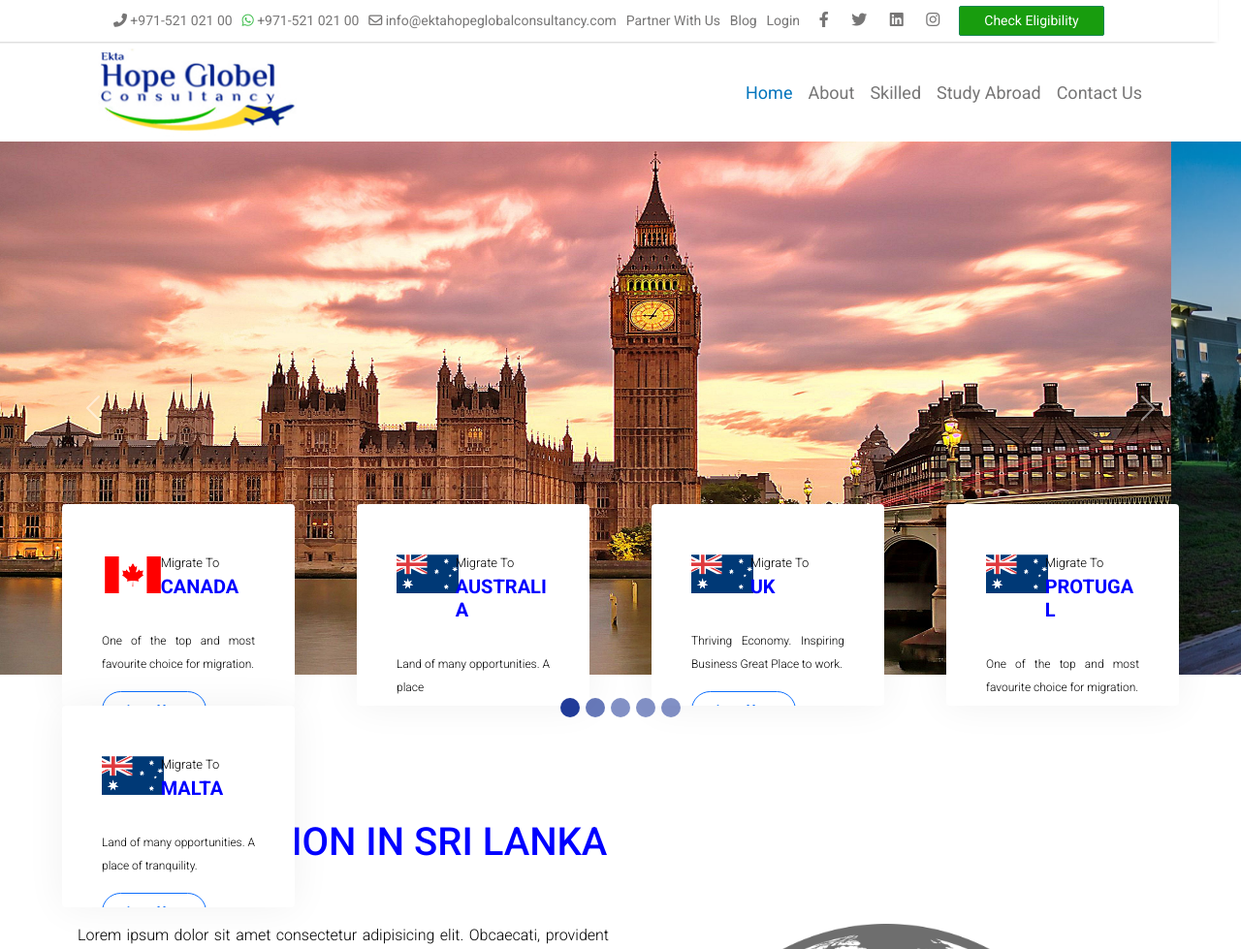
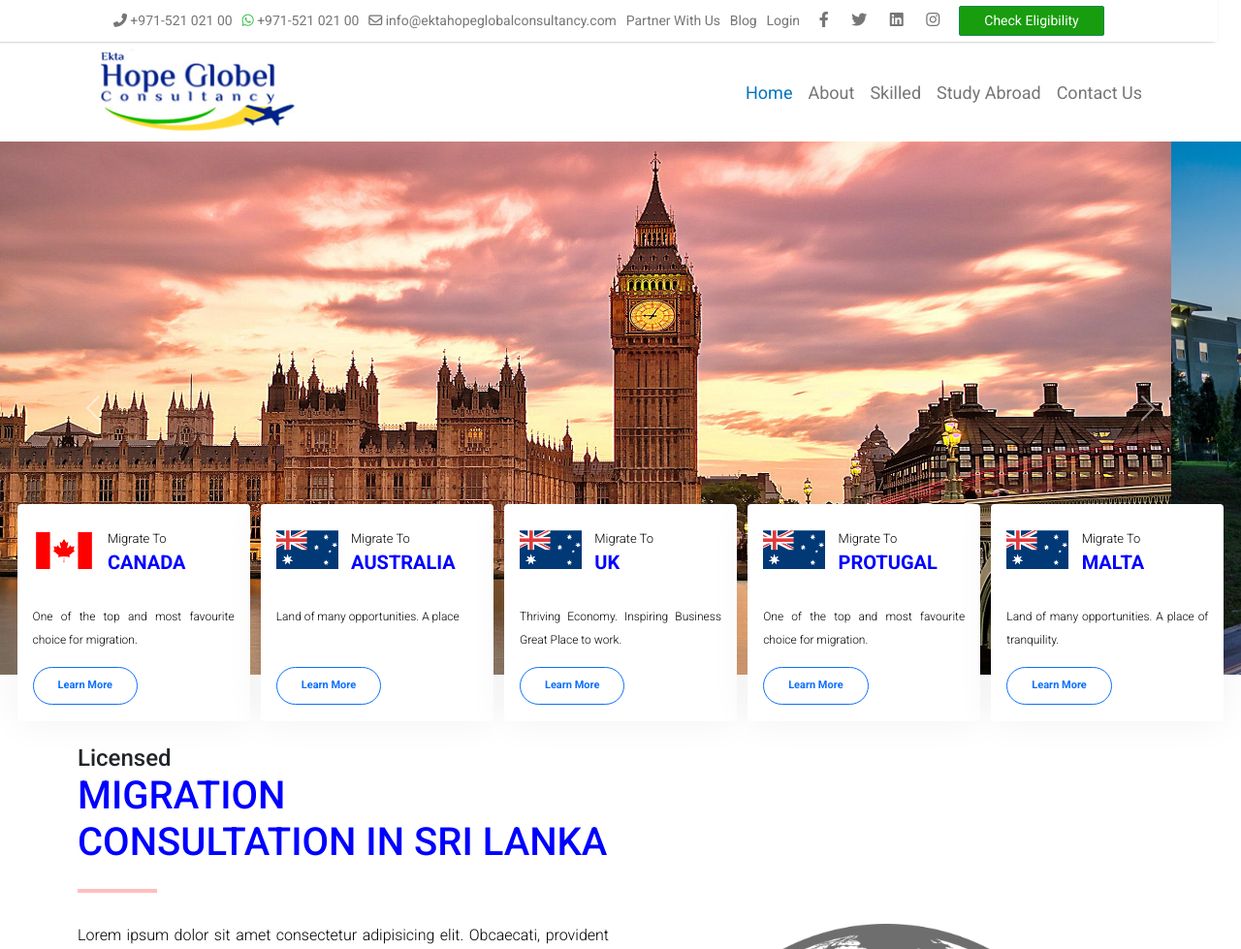
Before and after one commit to ChristoT98/Hope_Global, a plain HTML site: page index.html in a window 1280 px wide. Shown: the top 979 px of the page at 97% size. Drawn offline with nearby package versions, Linux system fonts and the light colour scheme.

Commit message:
updated styles

```diff
--- a/css/style.css
+++ b/css/style.css
@@ -1,10 +1,10 @@
-@import url('https://fonts.googleapis.com/css2?family=Roboto:wght@100;300;400;500;700;900&display=swap');
+@import url("https://fonts.googleapis.com/css2?family=Roboto:wght@100;300;400;500;700;900&display=swap");
 
 * {
   margin: 0;
   padding: 0;
   box-sizing: border-box;
-    font-family: 'Roboto', sans-serif;
+  font-family: "Roboto", sans-serif;
 }
 
 /* InfoBar Styles Start */
@@ -16,28 +16,28 @@
   box-shadow: -5px -3px 4px 2px rgba(0, 0, 0, 0.5);
 }
 
-.infoBarWrapper>span {
+.infoBarWrapper > span {
   color: #777676;
   font-size: 14px;
   font-weight: 400;
 }
 
-.infoBarWrapper>span>a {
+.infoBarWrapper > span > a {
   text-decoration: none;
   color: #777676;
 }
 
-.infoBarWrapper>span>a:hover {
+.infoBarWrapper > span > a:hover {
   color: #0003af;
 }
 
-.socialIconWrapper>i {
+.socialIconWrapper > i {
   font-size: 16px;
   padding: 0 10px;
   cursor: pointer;
 }
 
-.socialIconWrapper>i:hover {
+.socialIconWrapper > i:hover {
   color: #0003af;
 }
 
@@ -150,14 +150,9 @@ nav.navbar-toggler span {
 
 /* Carosal & Card Styles Start */
 
-.card-parent-row {
-    top: 520px;
+.card-parent {
   width: 100%;
-    display: flex;
-    justify-content: space-between;
-    padding-right: 5%;
-    padding-left: 5%;
-    z-index: 1;
+  z-index: 3;
 }
 
 .slide-img {
@@ -181,6 +176,7 @@ nav.navbar-toggler span {
 }
 
 .card-description {
+  min-height: 48px;
   font-size: 12px;
 }
 
@@ -284,7 +280,6 @@ nav.navbar-toggler span {
 .card {
   position: relative;
   height: 100%;
-    padding: 25px;
   border: none;
   box-shadow: 0px 0px 40px 0px rgb(0 0 0 / 6%);
   background: #fff;
@@ -378,6 +373,10 @@ p {
   height: 2px;
   content: "";
   background: #00ffff;
+}
+
+#whyDifferent .card {
+  padding: 1rem;
 }
 
 .content p {
@@ -476,7 +475,11 @@ p {
   -webkit-appearance: none;
 }
 
-#freeAssessment .inner-wrapper form .form-control .bootstrap-select:not([class*="col-"]):not([class*="form-control"]):not(.input-group-btn) {
+#freeAssessment
+  .inner-wrapper
+  form
+  .form-control
+  .bootstrap-select:not([class*="col-"]):not([class*="form-control"]):not(.input-group-btn) {
   width: 100%;
 }
 
@@ -521,14 +524,14 @@ p {
   cursor: pointer;
 }
 
-button {
+#freeAssessment button {
   display: inline-block;
   vertical-align: middle;
   position: relative;
   overflow: hidden;
 }
 
-button:hover {
+#freeAssessment button:hover {
   color: #fff !important;
   background: #06238c;
 }
@@ -648,7 +651,7 @@ button:hover {
   color: #000;
 }
 
-.carousel-indicators [data-bs-target] {
+#testimonialIndicators .carousel-indicators [data-bs-target] {
   position: relative;
   top: 60px;
   background: #06238c;
@@ -685,7 +688,7 @@ button:hover {
   position: relative;
 }
 
-.serviceList>h6 {
+.serviceList > h6 {
   padding-bottom: 10px;
 }
 
@@ -722,10 +725,9 @@ span.divider {
   font-size: 15px;
   text-align: center;
   line-height: 40px;
-    ;
 }
 
-.socialIconContainer>i {
+.socialIconContainer > i {
   margin: 0 10px;
   cursor: pointer;
 }
@@ -745,17 +747,22 @@ span.divider {
 }
 
 .btnArrow:hover {
-    background-color: rgb(207, 207, 207)
+  background-color: rgb(207, 207, 207);
 }
 
 .btnArrow:active {
-    background-color: rgb(185, 185, 185)
+  background-color: rgb(185, 185, 185);
 }
 
 /* Footer Styles End */
 
+@media only screen and (max-width: 768px) {
+  .card-parent {
+    top: 220px;
+  }
+}
+
 @media only screen and (max-width: 960px) {
-
   /* InfoBar Styles Start */
   .infoBarContainer {
     display: none;
@@ -770,7 +777,7 @@ span.divider {
     position: fixed;
   }
 
-    .navbar-brand>img {
+  .navbar-brand > img {
     width: 100px;
   }
 
@@ -784,10 +791,6 @@ span.divider {
   .slide-img {
     width: 100%;
     height: 200px;
-    }
-
-    .card-parent-row {
-        top: 220px;
   }
 
   .card-size {
@@ -850,18 +853,18 @@ span.divider {
     align-items: center;
   }
 
-    .info-section-1>span {
+  .info-section-1 > span {
     font-size: 13px;
     padding: 5px 0px;
     color: #777676;
     text-align: center;
   }
 
-    .info-section-1>span>i {
+  .info-section-1 > span > i {
     font-size: 12px;
   }
 
-    .info-section-2>span>a {
+  .info-section-2 > span > a {
     text-decoration: none;
     font-size: 15px;
     padding: 10px 0px;
@@ -875,12 +878,12 @@ span.divider {
     align-items: center;
   }
 
-    .info-section-3>.socialIconWrapper>i {
+  .info-section-3 > .socialIconWrapper > i {
     color: #777676;
     font-size: 20px;
   }
 
-    .info-section-4>.btnCheckEligibility {
+  .info-section-4 > .btnCheckEligibility {
     width: 200px;
   }
 
@@ -911,7 +914,11 @@ span.divider {
   /* Footer Styles End */
 }
 
-@media (max-width: 1920px) {
+@media only screen and (min-width: 768px) {
+  .card-parent {
+    top: 520px;
+  }
+
   #whyDifferent .right {
     background: url(../img/guy.png) no-repeat bottom center;
     background-size: 407px;
--- a/index.html
+++ b/index.html
@@ -150,8 +150,9 @@
     </div>
     <!-- Carousal & Card Start -->
     <div class="container-fluid p-0">
-        <div class="row position-absolute m-0 card-parent-row">
-            <div class="card card-size" style="width: 15rem; height: 13rem">
+        <div class="row position-absolute m-0 card-parent" style="z-index: 3;">
+            <div class="col d-flex flex-wrap justify-content-around">
+                <div class="card card-size" style="width: 15rem; height: 14rem">
                     <div class="card-body">
                         <div class="row">
                             <div class="col-sm-4 col-xs-4 flag-column">
@@ -170,7 +171,8 @@
                         </button>
                     </div>
                 </div>
-            <div class="card card-size" style="width: 15rem; height: 13rem">
+
+                <div class="card card-size" style="width: 15rem; height: 14rem">
                     <div class="card-body">
                         <div class="row">
                             <div class="col-sm-4 col-xs-4 flag-column">
@@ -189,7 +191,8 @@
                         </button>
                     </div>
                 </div>
-            <div class="card card-size" style="width: 15rem; height: 13rem">
+
+                <div class="card card-size" style="width: 15rem; height: 14rem">
                     <div class="card-body">
                         <div class="row">
                             <div class="col-sm-4 col-xs-4 flag-column">
@@ -208,7 +211,8 @@
                         </button>
                     </div>
                 </div>
-            <div class="card card-size" style="width: 15rem; height: 13rem">
+
+                <div class="card card-size" style="width: 15rem; height: 14rem">
                     <div class="card-body">
                         <div class="row">
                             <div class="col-sm-4 col-xs-4 flag-column">
@@ -227,7 +231,8 @@
                         </button>
                     </div>
                 </div>
-            <div class="card card-size" style="width: 15rem; height: 13rem">
+
+                <div class="card card-size" style="width: 15rem; height: 14rem">
                     <div class="card-body">
                         <div class="row">
                             <div class="col-sm-4 col-xs-4 flag-column">
@@ -245,6 +250,7 @@
                         <button type="button" class="btn btn-outline-primary btn-sm custom-btn">
                             Learn More
                         </button>
+                    </div>
                 </div>
             </div>
         </div>
@@ -392,7 +398,7 @@
                             </p>
                         </div>
                     </div>
-                    <!-- Card -->
+                    <!-- !Card -->
                 </div>
 
                 <div class="col-md-6 animated slideInRight">
@@ -433,7 +439,7 @@
                             </p>
                         </div>
                     </div>
-                    <!-- Card -->
+                    <!-- !Card -->
                 </div>
             </div>
 
@@ -613,13 +619,13 @@
                 </div>
 
                 <div class="col-md-12 flex-slider">
-                    <div id="carouselExampleIndicators" class="carousel slide" data-bs-ride="carousel">
+                    <div id="testimonialIndicators" class="carousel slide" data-bs-ride="carousel">
                         <div class="carousel-indicators">
-                            <button type="button" data-bs-target="#carouselExampleIndicators" data-bs-slide-to="0"
+                            <button type="button" data-bs-target="#testimonialIndicators" data-bs-slide-to="0"
                                 class="active" aria-current="true" aria-label="Slide 1"></button>
-                            <button type="button" data-bs-target="#carouselExampleIndicators" data-bs-slide-to="1"
+                            <button type="button" data-bs-target="#testimonialIndicators" data-bs-slide-to="1"
                                 aria-label="Slide 2"></button>
-                            <button type="button" data-bs-target="#carouselExampleIndicators" data-bs-slide-to="2"
+                            <button type="button" data-bs-target="#testimonialIndicators" data-bs-slide-to="2"
                                 aria-label="Slide 3"></button>
                         </div>
 
```
Lines whose indentation alone changed are shown as unchanged.
